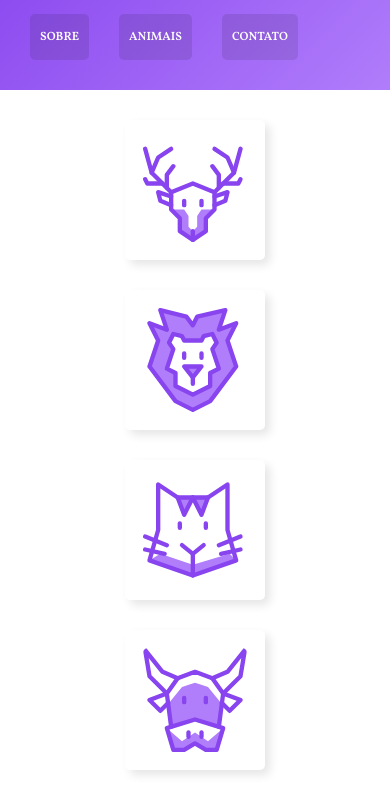
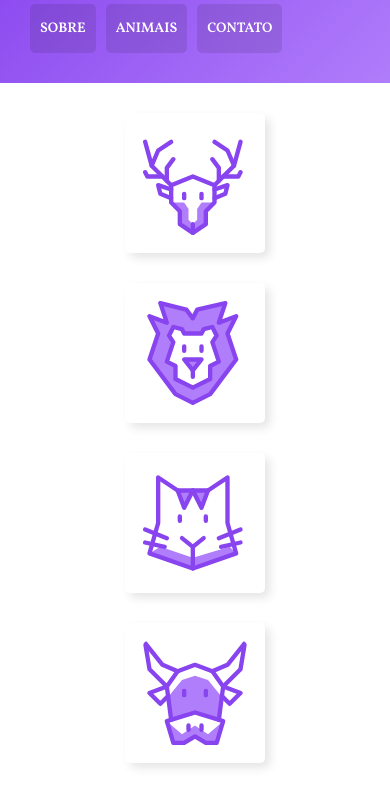
Before and after one commit to EduardoAguiarS/Wildbeast-projeto-css-grid-layout, a plain HTML site: page index.html in a window 390 px wide. Shown: the part 79-869 px from the top of the page. Drawn offline with Linux system fonts and the light colour scheme.

Commit message:
menu responsivo mobile

```diff
--- a/css/style.css
+++ b/css/style.css
@@ -89,11 +89,11 @@ p {
     margin-left: 30px;
 }
 
-.menu ul a {
+.menu ul li a {
     display: block;
     padding: 15px 10px;
     color: #fff;
-    font-size: 12px;
+    font-size: 14px;
     font-weight: 600;
     background: rgba(0, 0, 0, 0.1);
     border-radius: 5px;
@@ -112,7 +112,11 @@ p {
     }
 
     .menu ul {
-        margin-top: 30px;
+        margin-top: 20px;
+    }
+
+    .menu li + li {
+        margin-left: 10px;
     }
 }
 
```
